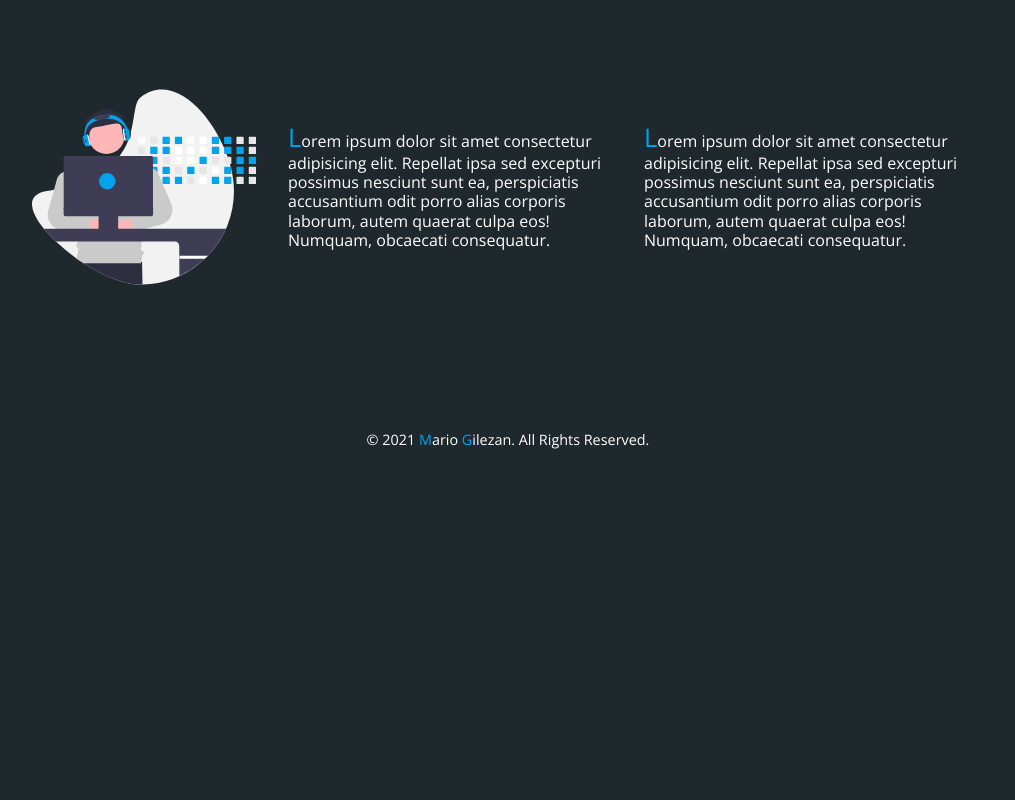
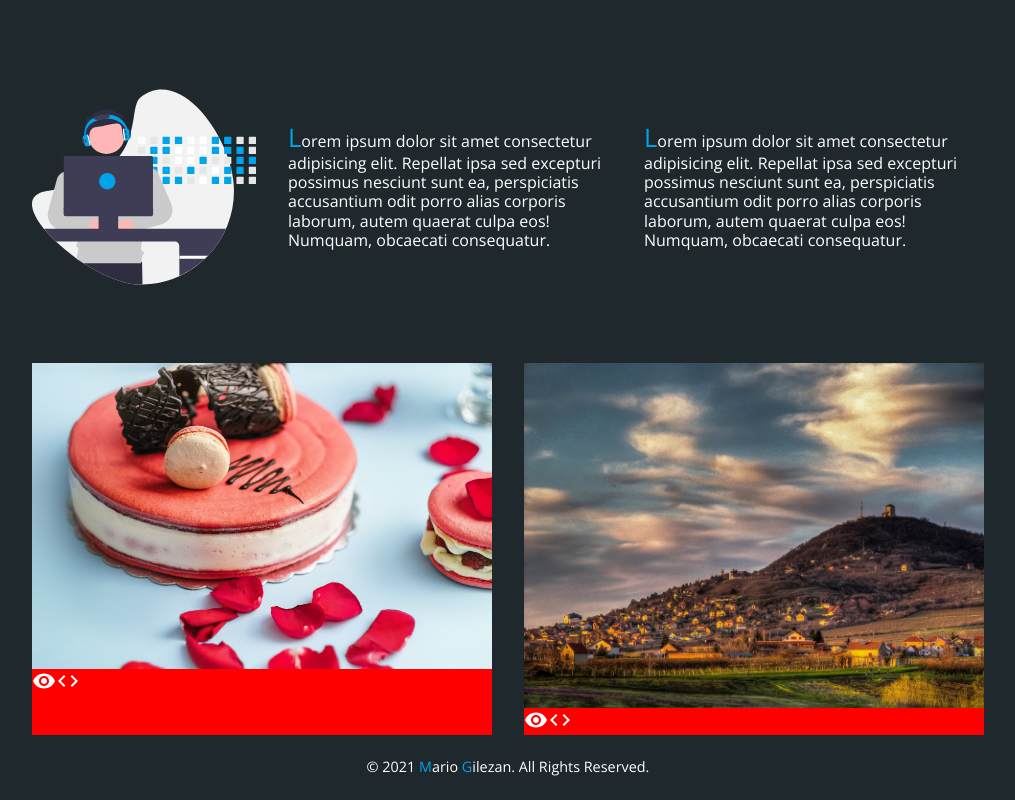
Before and after one commit to mariogilezan/mariogilezan-site, a Gatsby site: page / in a window 1280 px wide. Shown: the part 470-1270 px from the top of the page, without its empty margins (132-1147 px from the left). Before the commit the page ends 943 px from the top, so only its background shows below. Built offline with nearby package versions, Linux system fonts and the light colour scheme; Gatsby itself is replaced by a stand-in of ours.

Commit message:
added projects section

```diff
--- a/gatsby-config.js
+++ b/gatsby-config.js
@@ -35,6 +35,13 @@ module.exports = {
       options: {
         path: `${__dirname}/content/assets`,
         name: `assets`,
+      },
+    },
+    {
+      resolve: `gatsby-source-filesystem`,
+      options: {
+        path: `${__dirname}/src/assets/images`,
+        name: `images`,
       },
     },
     `gatsby-plugin-image`,
--- a/package.json
+++ b/package.json
@@ -15,6 +15,7 @@
   },
   "dependencies": {
     "@fontsource/open-sans": "^4.5.0",
+    "@material-ui/core": "^4.12.3",
     "@material-ui/icons": "^4.11.2",
     "babel-plugin-styled-components": "^1.13.2",
     "dotenv": "^10.0.0",
--- /dev/null
+++ b/src/components/ProjectsSection/ProjectsSectionElements.js
@@ -0,0 +1,17 @@
+import styled from "styled-components"
+
+export const ProjectsContainer = styled.section`
+  display: grid;
+  grid-template-columns: repeat(auto-fit, minmax(20rem, 1fr));
+  gap: 2rem;
+`
+
+export const ProjectCard = styled.div`
+  background-color: red;
+`
+
+export const ProjectImgContainer = styled.div`
+  width: 100%;
+`
+
+export const ProjectIconsContainer = styled.div``
--- /dev/null
+++ b/src/components/ProjectsSection/index.js
@@ -0,0 +1,51 @@
+import React from "react"
+import { graphql, useStaticQuery } from "gatsby"
+import { GatsbyImage } from "gatsby-plugin-image"
+import CodeIcon from "@material-ui/icons/Code"
+import VisibilityIcon from "@material-ui/icons/Visibility"
+import {
+  ProjectCard,
+  ProjectIconsContainer,
+  ProjectImgContainer,
+  ProjectsContainer,
+} from "./ProjectsSectionElements"
+
+export default function ProjectsSection() {
+  const { allFile } = useStaticQuery(graphql`
+    query {
+      allFile {
+        nodes {
+          childImageSharp {
+            gatsbyImageData
+          }
+          name
+        }
+      }
+    }
+  `)
+
+  return (
+    <>
+      <ProjectsContainer id="projects">
+        {allFile &&
+          allFile.nodes.map(
+            file =>
+              file.name !== "page-icon" && (
+                <ProjectCard key={file.name}>
+                  <ProjectImgContainer>
+                    <GatsbyImage
+                      image={file.childImageSharp.gatsbyImageData}
+                      alt={file.name}
+                    />
+                  </ProjectImgContainer>
+                  <ProjectIconsContainer>
+                    <VisibilityIcon />
+                    <CodeIcon />
+                  </ProjectIconsContainer>
+                </ProjectCard>
+              )
+          )}
+      </ProjectsContainer>
+    </>
+  )
+}
--- a/src/pages/index.js
+++ b/src/pages/index.js
@@ -2,6 +2,7 @@ import React from "react"
 import AboutSection from "../components/AboutSection"
 import HeroSection from "../components/HeroSection"
 import Layout from "../components/Layout"
+import ProjectsSection from "../components/ProjectsSection"
 import Seo from "../components/Seo"
 
 export default function Home({ location }) {
@@ -13,6 +14,7 @@ export default function Home({ location }) {
       <Seo title={title} pathname={pathname} />
       <HeroSection />
       <AboutSection />
+      <ProjectsSection />
     </Layout>
   )
 }
```
Also changed, not shown: src/assets/images/gelato.jpg (added), src/assets/images/vrsac-info.jpg (added), 1 other file.
